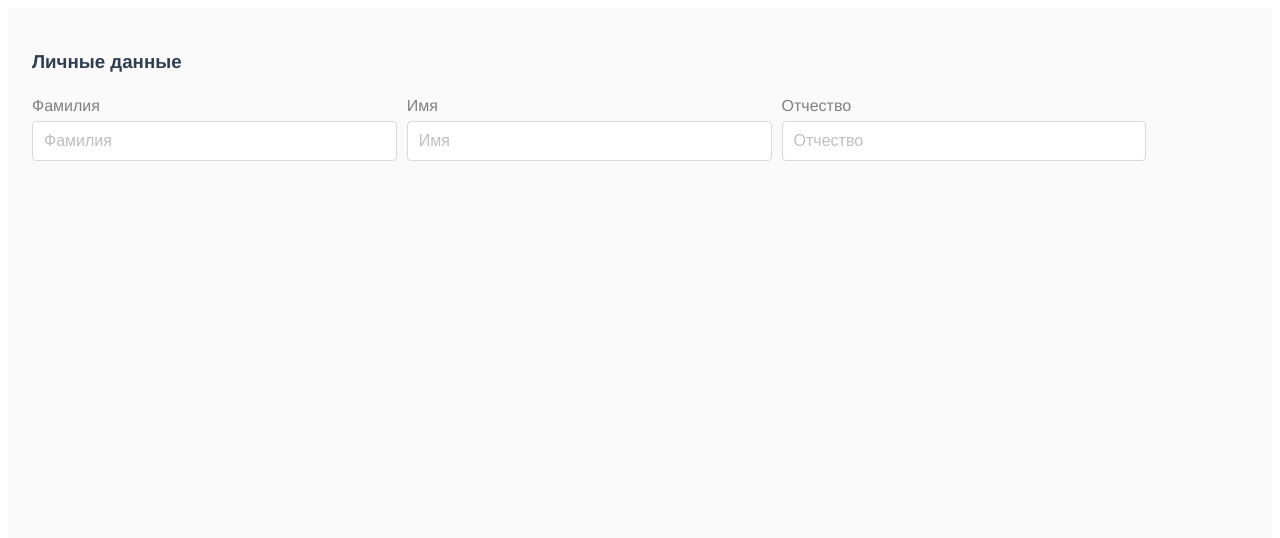
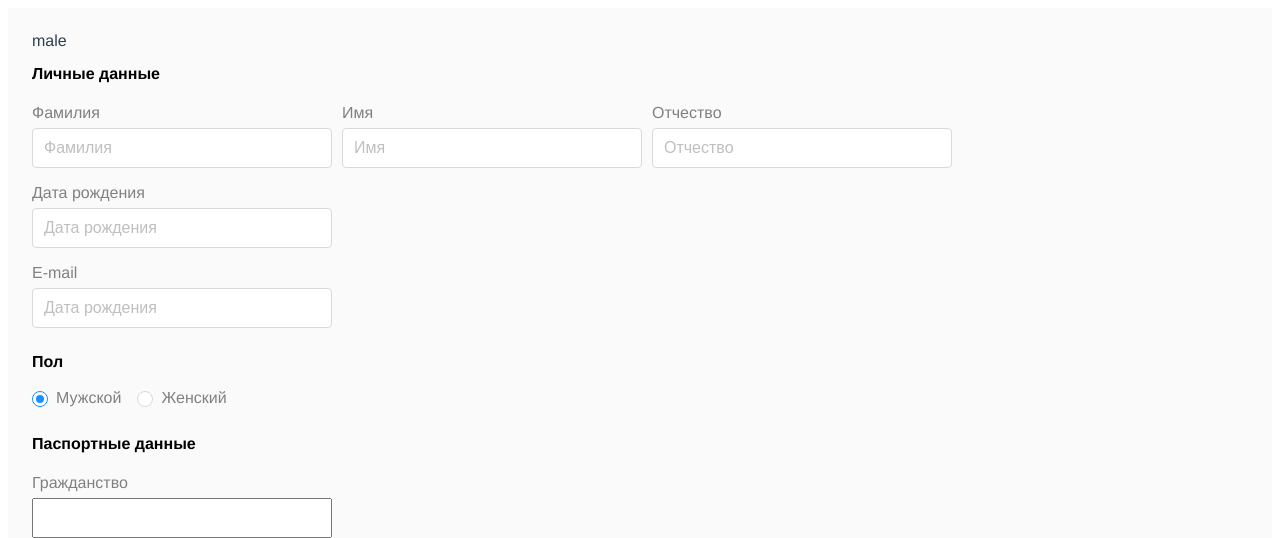
Before and after one commit to ozon-edu-vue-2021/required-task-4-PavelKP, a Vue app: page / in a window 1280 px wide. Shown: the top 538 px of the page. Built offline with nearby package versions, Linux system fonts and the light colour scheme.

Commit message:
added dropdown list

```diff
--- a/package.json
+++ b/package.json
@@ -12,7 +12,8 @@
     "core-js": "^3.6.5",
     "vue": "^2.6.11",
     "vue-svg-loader": "^0.16.0",
-    "vuedraggable": "^2.24.3"
+    "vuedraggable": "^2.24.3",
+		"vue-click-outside": "^1.1.0"
   },
   "devDependencies": {
     "@vue/cli-plugin-babel": "~4.5.0",
--- a/src/App.vue
+++ b/src/App.vue
@@ -1,16 +1,25 @@
 <template>
   <div id="app">
-    <Form />
+    <Form :citizenships="citizenships" />
   </div>
 </template>
 
 <script>
 import Form from "./components/Form.vue";
+import citizenships from "@/assets/data/citizenships.json";
 
 export default {
   name: "App",
   components: {
     Form,
+  },
+  data() {
+    return {
+      citizenships: null,
+    };
+  },
+  created() {
+    this.citizenships = citizenships;
   },
 };
 </script>
--- /dev/null
+++ b/src/components/Dropdown.vue
@@ -0,0 +1,67 @@
+<template>
+  <div v-click-outside="hideDropdown">
+    <input @focus="isOpened = true" type="text" name="" class="input" />
+    <div v-if="isOpened">
+      <ul class="list" v-if="data.length">
+        <li class="listItem" v-for="item in data" :key="item.id">
+          {{ item.nationality }}
+        </li>
+      </ul>
+      <ul v-else class="list empty">
+        <li class="listItem">Ничего не найдено</li>
+      </ul>
+    </div>
+  </div>
+</template>
+
+<script>
+import ClickOutside from "vue-click-outside";
+
+export default {
+  data() {
+    return {
+      isOpened: false,
+    };
+  },
+  directives: {
+    ClickOutside,
+  },
+  props: {
+    data: Array,
+  },
+  methods: {
+    hideDropdown() {
+      this.isOpened = false;
+    },
+  },
+};
+</script>
+
+<style scoped>
+.input {
+  width: 300px;
+  height: 40px;
+  font-size: 16px;
+}
+
+.list {
+  list-style: none;
+  padding: 0;
+  margin: 0;
+  background-color: #ffffff;
+  box-shadow: 0 2px 8px rgb(0 0 0 / 15%);
+  max-height: calc(40px * 5);
+  overflow-x: hidden;
+  overflow-y: scroll;
+}
+
+.empty {
+  overflow: hidden;
+}
+
+.listItem {
+  height: 40px;
+  padding: 10px 5px;
+  border-bottom: 1px solid rgba(0, 0, 0, 0.1);
+}
+</style>
--- a/src/components/Form.vue
+++ b/src/components/Form.vue
@@ -1,10 +1,10 @@
 <template>
   <form class="form">
-    <div>{{ surname }}</div>
-    <h3>Личные данные</h3>
+    <div>{{ gender }}</div>
+    <h3 class="header">Личные данные</h3>
     <section class="lineGroup">
       <div class="inputWrapper">
-        <label for="surname" class="label">Фамилия</label>
+        <label for="surname" class="label text">Фамилия</label>
         <a-input
           id="surname"
           placeholder="Фамилия"
@@ -14,12 +14,12 @@
       </div>
 
       <div class="inputWrapper">
-        <label for="name" class="label">Имя</label>
+        <label for="name" class="label text">Имя</label>
         <a-input id="name" placeholder="Имя" size="large" v-model="name" />
       </div>
 
       <div class="inputWrapper">
-        <label for="middleName" class="label">Отчество</label>
+        <label for="middleName" class="label text">Отчество</label>
         <a-input
           id="middleName"
           placeholder="Отчество"
@@ -28,12 +28,59 @@
         />
       </div>
     </section>
+
+    <section class="lineGroup">
+      <div class="inputWrapper">
+        <label for="birthDate" class="label text">Дата рождения</label>
+        <a-input
+          id="birthDate"
+          placeholder="Дата рождения"
+          size="large"
+          v-model="birthDate"
+        />
+      </div>
+    </section>
+
+    <section class="lineGroup">
+      <div class="inputWrapper">
+        <label for="email" class="label text">E-mail</label>
+        <a-input
+          id="email"
+          placeholder="Дата рождения"
+          size="large"
+          v-model="email"
+        />
+      </div>
+    </section>
+
+    <h3 class="header">Пол</h3>
+    <section class="lineGroup">
+      <a-radio-group v-model="gender" size="large">
+        <a-radio value="male">
+          <span class="text">Мужской</span>
+        </a-radio>
+        <a-radio value="female">
+          <span class="text">Женский</span>
+        </a-radio>
+      </a-radio-group>
+    </section>
+
+    <h3 class="header">Паспортные данные</h3>
+    <section class="lineGroup">
+      <div class="inputWrapper">
+        <label for="birthDate" class="label text">Гражданство</label>
+        <c-dropdown :data="citizenships" />
+      </div>
+    </section>
   </form>
 </template>
 
 <script>
 import Input from "ant-design-vue/lib/input";
+import Radio from "ant-design-vue/lib/radio";
+import CustomDropdown from "./Dropdown.vue";
 import "ant-design-vue/lib/input/style/index.css";
+import "ant-design-vue/lib/radio/style/index.css";
 
 export default {
   data() {
@@ -41,21 +88,40 @@ export default {
       surname: "",
       name: "",
       middleName: "",
+      birthDate: "",
+      email: "",
+      gender: "male",
     };
+  },
+  props: {
+    citizenships: Array,
   },
   components: {
     "a-input": Input,
+    "a-radio": Radio,
+    "a-radio-group": Radio.Group,
+    "c-dropdown": CustomDropdown,
   },
   methods: {},
 };
 </script>
 
 <style scoped>
+.header {
+  margin: 0;
+  padding: 15px 0;
+  font-size: 16px;
+  color: black;
+}
+
+.text {
+  font-size: 16px;
+  color: grey;
+}
+
 .label {
   display: block;
   padding: 6px 0;
-  font-size: 16px;
-  color: grey;
 }
 
 .inputWrapper {
@@ -65,6 +131,8 @@ export default {
 
 .lineGroup {
   display: flex;
+  max-width: 1000px;
+  margin-bottom: 10px;
 }
 
 .form {
```
Also changed, not shown: 1 other file (tests, documents, lock files or other folders).
